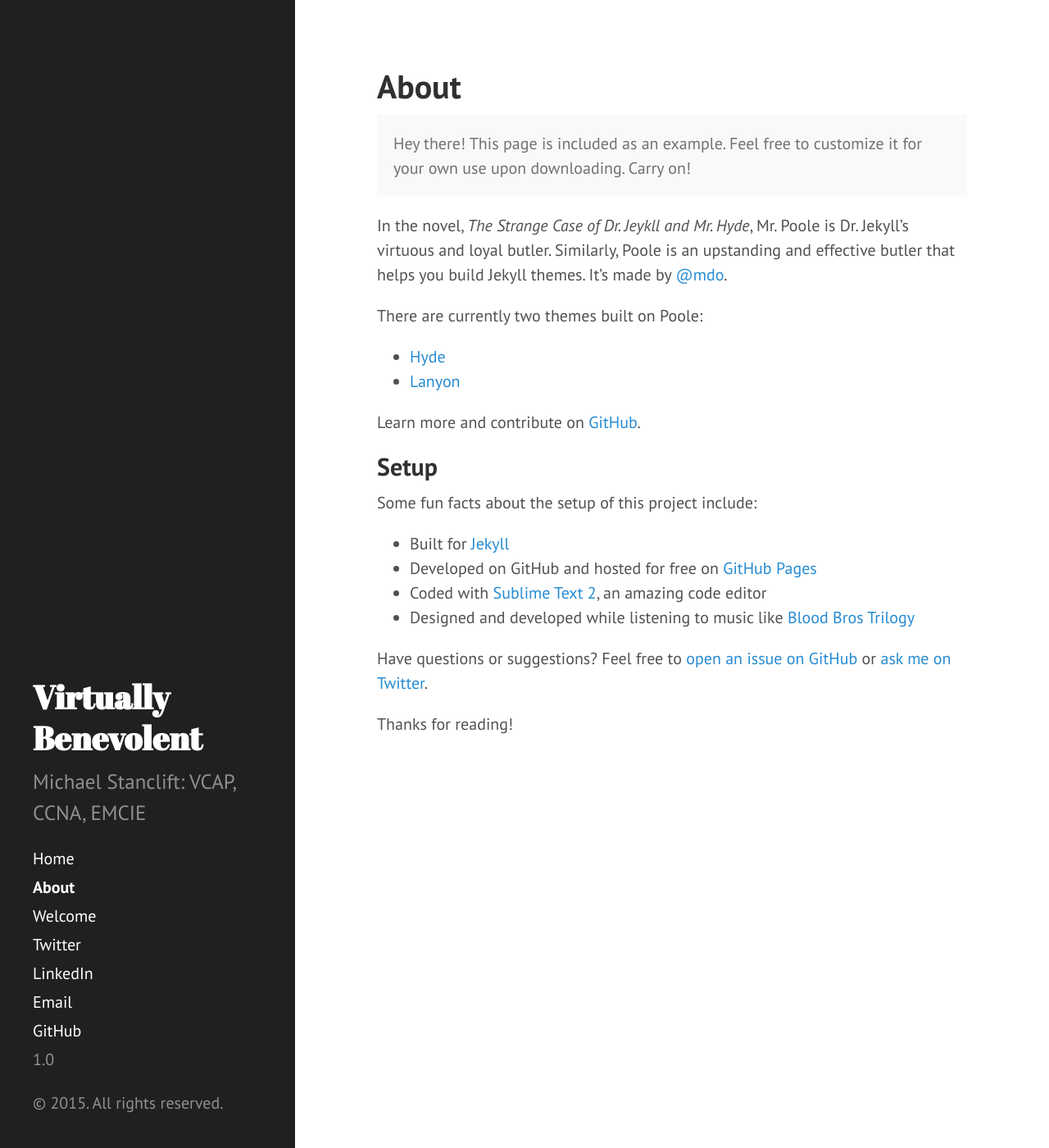
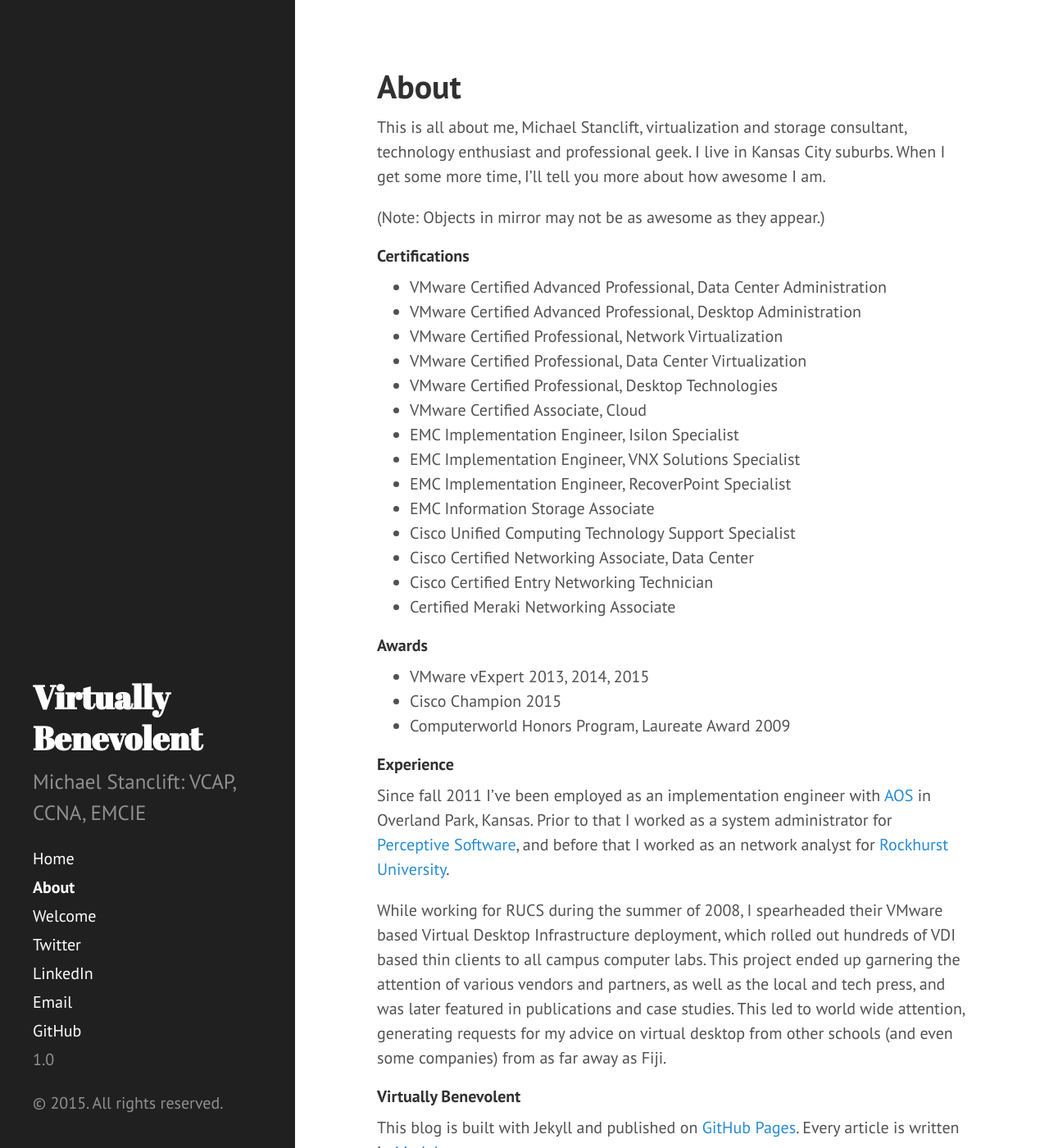
Before and after one commit to vmstan/vmstan.github.io, a Jekyll site: the page built from about.md, in a window 1280 px wide and 1400 px high. Shown: the whole window at 82% size. Built offline with Jekyll 4.4.1, drawn with Linux system fonts in a browser that asks for light colours; Markdown is read by kramdown in place of the engine named in the settings; some of the changed text lies outside the part shown.

Commit message:
About Page updated

```diff
--- a/about.md
+++ b/about.md
@@ -3,28 +3,43 @@
 title: About
 ---
 
-<p class="message">
-  Hey there! This page is included as an example. Feel free to customize it for your own use upon downloading. Carry on!
-</p>
+This is all about me, Michael Stanclift, virtualization and storage consultant, technology enthusiast and professional geek. I live in Kansas City suburbs. When I get some more time, I’ll tell you more about how awesome I am.
 
-In the novel, *The Strange Case of Dr. Jeykll and Mr. Hyde*, Mr. Poole is Dr. Jekyll's virtuous and loyal butler. Similarly, Poole is an upstanding and effective butler that helps you build Jekyll themes. It's made by [@mdo](https://twitter.com/mdo).
+(Note: Objects in mirror may not be as awesome as they appear.)
 
-There are currently two themes built on Poole:
+#### Certifications
 
-* [Hyde](http://hyde.getpoole.com)
-* [Lanyon](http://lanyon.getpoole.com)
+* VMware Certified Advanced Professional, Data Center Administration
+* VMware Certified Advanced Professional, Desktop Administration
+* VMware Certified Professional, Network Virtualization
+* VMware Certified Professional, Data Center Virtualization
+* VMware Certified Professional, Desktop Technologies
+* VMware Certified Associate, Cloud
+* EMC Implementation Engineer, Isilon Specialist
+* EMC Implementation Engineer, VNX Solutions Specialist
+* EMC Implementation Engineer, RecoverPoint Specialist
+* EMC Information Storage Associate
+* Cisco Unified Computing Technology Support Specialist
+* Cisco Certified Networking Associate, Data Center
+* Cisco Certified Entry Networking Technician
+* Certified Meraki Networking Associate
 
-Learn more and contribute on [GitHub](https://github.com/poole).
+#### Awards
 
-## Setup
+* VMware vExpert 2013, 2014, 2015
+* Cisco Champion 2015
+* Computerworld Honors Program, Laureate Award 2009
 
-Some fun facts about the setup of this project include:
+#### Experience
 
-* Built for [Jekyll](http://jekyllrb.com)
-* Developed on GitHub and hosted for free on [GitHub Pages](https://pages.github.com)
-* Coded with [Sublime Text 2](http://sublimetext.com), an amazing code editor
-* Designed and developed while listening to music like [Blood Bros Trilogy](https://soundcloud.com/maddecent/sets/blood-bros-series)
+Since fall 2011 I’ve been employed as an implementation engineer with [AOS](http://www.aos5.com) in Overland Park, Kansas. Prior to that I worked as a system administrator for [Perceptive Software](http://www.perceptivesoftware.com), and before that I worked as an network analyst for [Rockhurst University](http://www.rockhurst.edu).
 
-Have questions or suggestions? Feel free to [open an issue on GitHub](https://github.com/poole/issues/new) or [ask me on Twitter](https://twitter.com/mdo).
+While working for RUCS during the summer of 2008, I spearheaded their VMware based Virtual Desktop Infrastructure deployment, which rolled out hundreds of VDI based thin clients to all campus computer labs. This project ended up garnering the attention of various vendors and partners, as well as the local and tech press, and was later featured in publications and case studies. This led to world wide attention, generating requests for my advice on virtual desktop from other schools (and even some companies) from as far away as Fiji.
 
-Thanks for reading!
+#### Virtually Benevolent
+
+This blog is built with Jekyll and published on [GitHub Pages](https://pages.github.com). Every article is written in [Markdown](http://daringfireball.net/projects/markdown/).
+
+All of the content on this site is made available at no charge, for the benefit of everyone, but please don’t reproduce the entire content (or very substantial portions) of any article without linking back to this site and providing proper attribution.
+
+I (currently) don't have any advertising on the site but I'm open to accepting targeted sponsorships. Please contact me at one of the methods listed above if you're interested.
```
